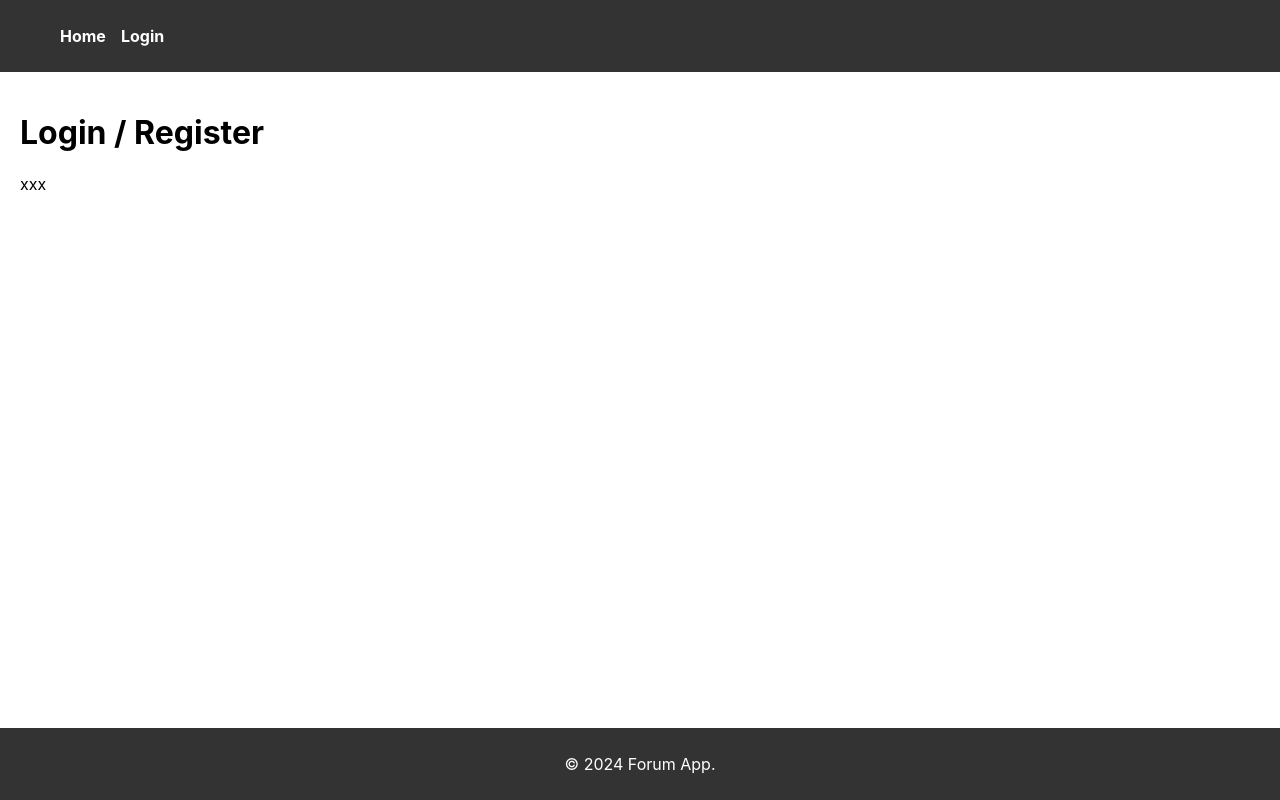
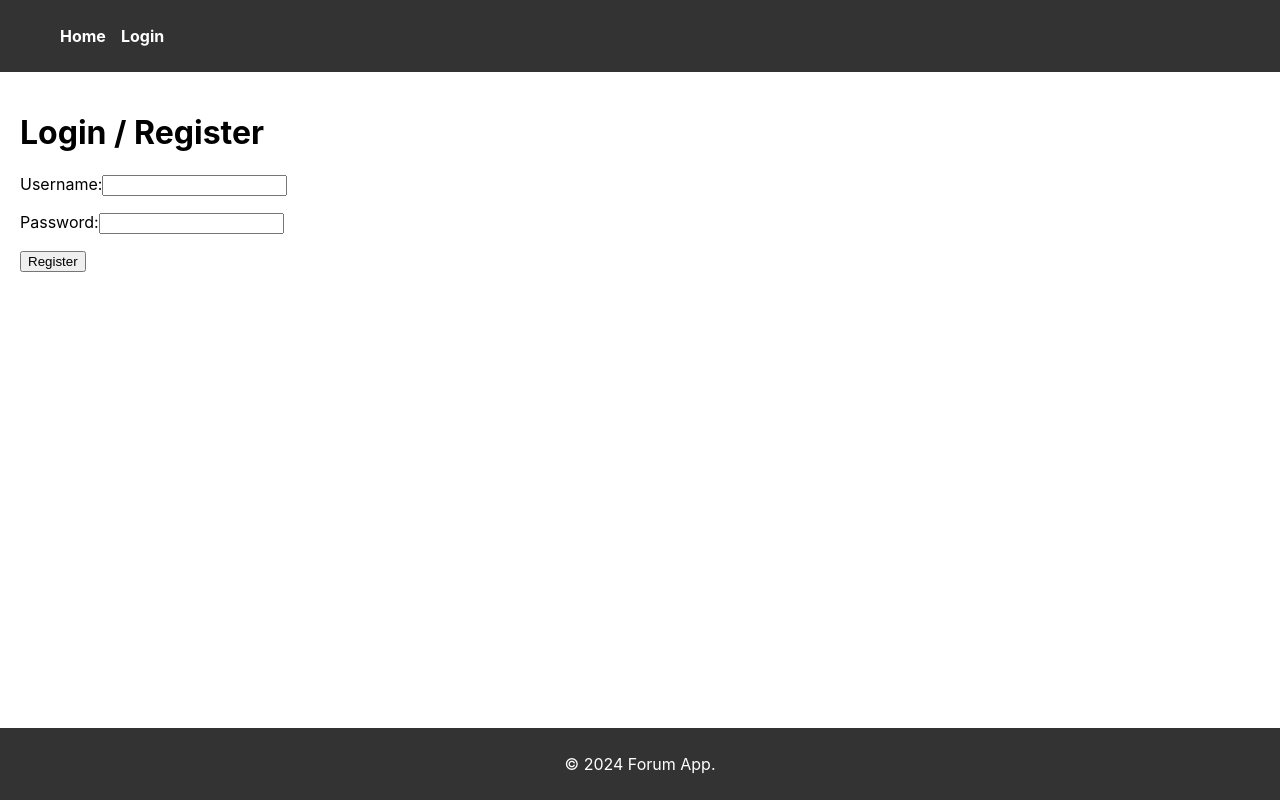
Before and after one commit to rohans0/ReactForumWebsite, a React (Create React App) app in the folder frontend/: page /auth in a window 1280 px wide. Built offline with nearby package versions, Linux system fonts and the light colour scheme.

Commit message:
add basic registration

```diff
--- a/frontend/src/pages/AuthPage.js
+++ b/frontend/src/pages/AuthPage.js
@@ -1,12 +1,97 @@
-import React from "react";
+import React, { useState } from "react";
+import "../styles/Authpage.css";
 
 const AuthPage = () => {
-  return (
-    <div className="auth-page">
-      <h1>Login / Register</h1>
-      <p>xxx</p>
-    </div>
-  );
+	const [username, setUsername] = useState("");
+	const [password, setPassword] = useState("");
+
+	const [usernameReqs, setUsernameReqs] = useState({
+		longEnough: true,
+		onlyLowerAlphanumeric: true
+	});
+	const [passwordReqs, setPasswordReqs] = useState({
+		longEnough: true,
+		onlyAlphanumeric: true,
+		upperCaseChar: true,
+		specialChar: true
+	});
+
+	const handleSubmit = (e) => {
+		e.preventDefault();
+
+		// Username validation
+		const newUsernameReqs = {
+			longEnough: /^.{4,}$/.test(username),
+			onlyLowerAlphanumeric: /^[a-z0-9]+$/.test(username)
+		}
+		setUsernameReqs(newUsernameReqs);
+
+		// Password validation
+		const newPasswordReqs = {
+			longEnough: /^.{6,}$/.test(password),
+			onlyAlphanumeric: /^[a-zA-Z0-9!@#$]+$/.test(password),
+			upperCaseChar: /[A-Z]/.test(password),
+			specialChar: /[!@#$]/.test(password)
+		}
+		setPasswordReqs(newPasswordReqs);
+
+		if (Object.values(newUsernameReqs).every(v => v === true) &&
+				Object.values(newPasswordReqs).every(v => v === true)) {
+			alert("created account: " + username + " " + password);
+		}
+	};
+
+	return (
+		<div className="auth-page">
+			<h1>Login / Register</h1>
+			<form onSubmit={handleSubmit}>
+				<p>
+
+					<label htmlFor="username">Username:</label>
+					<input type="text"
+						id="username"
+						name="username"
+						onChange={(e) => { setUsername(e.target.value) }}
+						required
+					/>
+
+					{usernameReqs.longEnough ? null :
+						<span className="error">Must be at least six characters.</span>
+					}
+					{usernameReqs.onlyLowerAlphanumeric ? null :
+						<span className="error">Must be only lowercase letters or digits.</span>
+					}
+
+				</p>
+				<p>
+					<label htmlFor="password">Password:</label>
+					<input type="text"
+						id="password"
+						name="password"
+						onChange={(e) => { setPassword(e.target.value) }}
+						required
+					/>
+
+					{passwordReqs.longEnough ? null :
+						<span className="error">Must be at least six characters.</span>
+					}
+					{passwordReqs.onlyAlphanumeric ? null :
+						<span className="error">Must be only letters or digits.</span>
+					}
+					{passwordReqs.upperCaseChar ? null :
+						<span className="error">Must contain an uppercase character.</span>
+					}
+					{passwordReqs.specialChar ? null :
+						<span className="error">Must contain one of: ! @ # $</span>
+					}
+
+				</p>
+				<p>
+					<button>Register</button>
+				</p>
+			</form>
+		</div>
+	);
 };
 
 export default AuthPage;
--- /dev/null
+++ b/frontend/src/styles/Authpage.css
@@ -0,0 +1,4 @@
+.error {
+	color: red;
+	display: block;
+}
```
